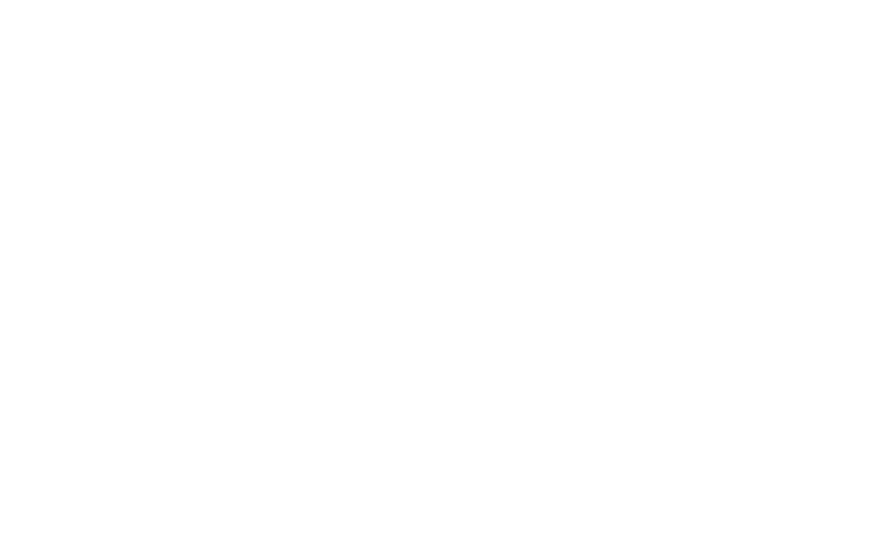
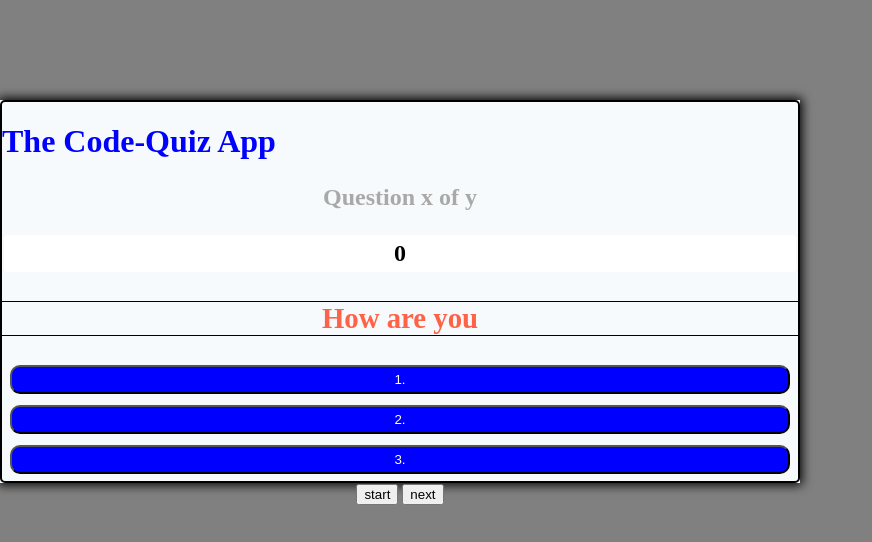
Before and after one commit to Clary-Ashton/Code-Quiz, a plain HTML site: page index.html in a window 1280 px wide. Shown: the whole page, without its empty margins (0-872 px from the left). Drawn offline with Linux system fonts and the light colour scheme.

Commit message:
styling css

```diff
--- a/index.html
+++ b/index.html
@@ -4,10 +4,50 @@
     <meta charset="UTF-8">
     <meta http-equiv="X-UA-Compatible" content="IE=edge">
     <meta name="viewport" content="width=device-width, initial-scale=1.0">
-    <title>Document</title>
+    <title>Code Quiz</title>
+    <link rel="stylesheet" href="./assets/css/style.css">
 </head>
 <body>
+    <div class="wrapper">
+    <div class="container">
+        <div class="quiz-box">
+            <div id="quiz">
+        <h1>The Code-Quiz App</h1>
+        <div class="header">
+            <p id="advance">Question x of y</p>
+            <p id="countdown">0</p>
+        </div>
 
 
+        <p id="question">How are you</p>
+
+
+        <div class="buttons">
+
+            <button class="btn" id="button1">
+                1. <span id="choice1"></span>
+            </button>
+            <button class="btn" id="button2">
+                2. <span id="choice2"></span>
+            </button>
+            <button class="btn" id="button3">
+                3. <span id="choice3"></span>
+            </button>
+            <div class="controls">
+                <button id="start" class="start-btn">start</button>
+                <button id="next" class="next-btn">next</button>
+              </div>
+        </div>
+    </div>
+    </div>
+
+
+
+
+
+
+
+
+    <script src="./assets/js/script.js"></script>
 </body>
 </html>
```
Also changed, not shown: assets/js/script.js (added).
